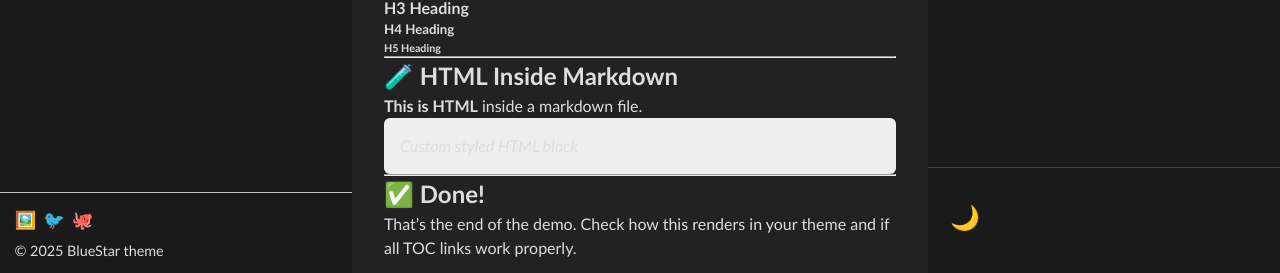
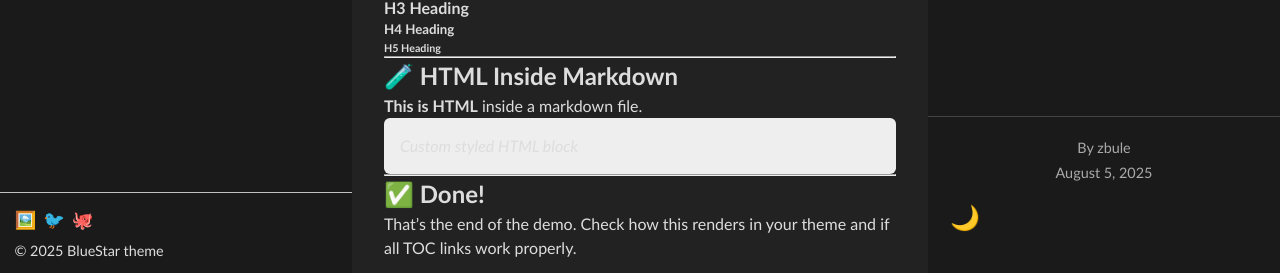
Before and after one commit to BlueStar03/theme, a Jekyll site: the page built from index.md, in a window 1280 px wide. Shown: the part 1610-1883 px from the top of the page. Built offline with Jekyll 4.4.1, drawn with Linux system fonts in a browser that asks for light colours; our own code applies the rules of GitHub Pages for plain Markdown files.

Commit message:
true meta

```diff
--- a/_config.yml
+++ b/_config.yml
@@ -1,5 +1,7 @@
 # Site settings
 title: BlueStar theme
+author: zbule
+description: test theme for Jekyll
 
 # Should the TOC include <h1>? (read by toc.js)
 toc-include-h1: false
--- a/index.md
+++ b/index.md
@@ -1,5 +1,7 @@
 ---
 title: Home
+author: zbule
+date: 2025-08-05 12:00:00 +0000
 ---
 
 # Markdown Features Demo
```
